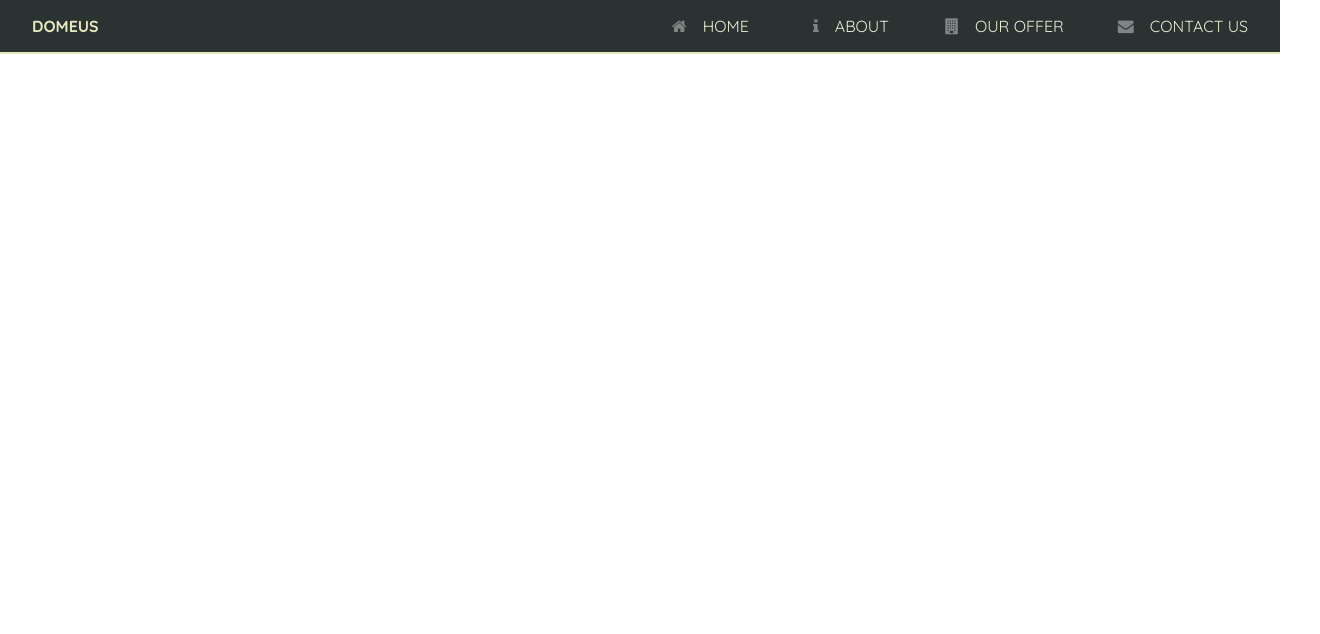
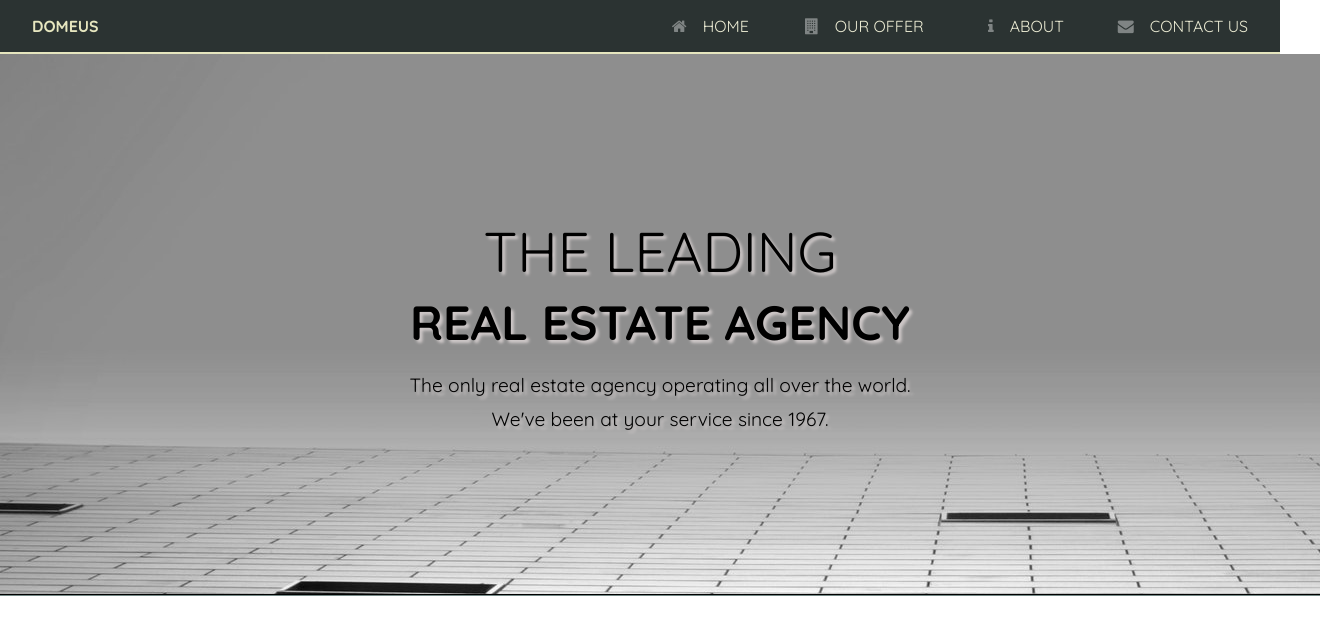
Before and after one commit to akoliag/CSS-projects, a plain HTML site: page Domeus/index.html in a window 1280 px wide. Shown: the whole page, 1320 px wide, since content can reach past the window. Drawn offline with nearby package versions, Linux system fonts and the light colour scheme.

Commit message:
add home-section

```diff
--- a/Domeus/css/style.css
+++ b/Domeus/css/style.css
@@ -1,4 +1,7 @@
+/*Nav section*/
+
 @import url('https://fonts.googleapis.com/css?family=Quicksand:400,700');
+html,
 body {
     font-family: 'Quicksand', sans-serif;
     margin: 0;
@@ -38,7 +41,7 @@ header::after {
     right: 0%;
     background: #2b3332;
     clip-path: circle(0px at top right);
-    transition: clip-path ease-in-out 700ms;
+    transition: clip-path ease-in-out 900ms;
 }
 
 .site-nav--open {
@@ -123,12 +126,36 @@ header::after {
     transform: translateY(-3px) rotate(-90deg);
 }
 
-.home-section img {
-    width: 100%;
-    height: auto;
+/*home-section*/
+
+.home-container {
+    max-width: 100%;
+    height: 450px;
+    margin-top: 0;
+    padding: 20px;
+    background-image: url('../img/wall.jpeg');
+    background-repeat: no-repeat;
+    font-size: 1.2rem;
+    text-align: center;
+    text-shadow: 3px 3px 3px rgb(206, 200, 200);
+    line-height: 10x;
+    border-bottom: 2px groove #2b3332;
+}
+
+.home-container .leading {
+    font-size: 3rem;
+    line-height: 10x;
+    margin-top: 30px;
+}
+
+.home-container .realEstate {
+    font-size: 2.5rem;
+    font-weight: bold;
+    line-height: 10x;
 }
 
 @media (min-width: 700px) {
+    /*nav-section*/
     .menu-toggle {
         display: none;
     }
@@ -154,8 +181,26 @@ header::after {
     .site-nav--icon {
         display: none;
     }
-    .home-section {
-        background-image: url('img/building.jpeg');
+    .home-container {
+        width: 100%;
+        height: 500px;
+        margin-top: 0;
+        font-size: 1.2rem;
+        padding: 20px;
+        text-align: center;
+        line-height: 15px;
+        background-image: url('../img/wall.jpeg');
         background-repeat: no-repeat;
+        border-bottom: 2px groove #2b3332;
+    }
+    .home-container .leading {
+        font-size: 3.5rem;
+        line-height: 15px;
+        margin-top: 170px;
+    }
+    .home-container .realEstate {
+        font-size: 3rem;
+        font-weight: bold;
+        line-height: 15px;
     }
 }
--- a/Domeus/index.html
+++ b/Domeus/index.html
@@ -29,15 +29,15 @@
                             <i class="fa fa-home site-nav--icon"></i>Home</a>
                     </li>
                     <li>
-                        <a href="">
+                        <a href="#ourOffer">
+                            <i class="fa fa-building site-nav--icon"></i>Our Offer</a>
+                    </li>
+                    <li>
+                        <a href="#about">
                             <i class="fa fa-info site-nav--icon"></i>About</a>
                     </li>
                     <li>
-                        <a href="">
-                            <i class="fa fa-building site-nav--icon"></i>Our Offer</a>
-                    </li>
-                    <li>
-                        <a href="">
+                        <a href="#contact">
                             <i class="fa fa-envelope site-nav--icon"></i>Contact Us</a>
                     </li>
                 </ul>
@@ -51,11 +51,15 @@
 
 
     <!--HOME SECTION-->
-    <div class="home-container">
+    <section id="#home">
+        <div class="home-container">
+            <p class="leading">THE LEADING</p>
+            <p class="realEstate">
+                REAL ESTATE AGENCY
+            </p>
+            <p>The only real estate agency operating all over the world.</p>
+            <p>We've been at your service since 1967. </p>
 
-    </div>
-
-    </div>
 </body>
 
 </html>
```
Also changed, not shown: Domeus/app.js (+5 -5 lines), Domeus/img/1.jpg (added), Domeus/img/building.jpeg (deleted), Domeus/img/house.jpeg (added), Domeus/img/house2.jpeg (added), Domeus/img/house3.jpeg (added), Domeus/img/house4.jpeg (added), Domeus/img/house5.jpeg (added), Domeus/img/modern-house.jpeg (added), Domeus/img/wall.jpeg (added).
